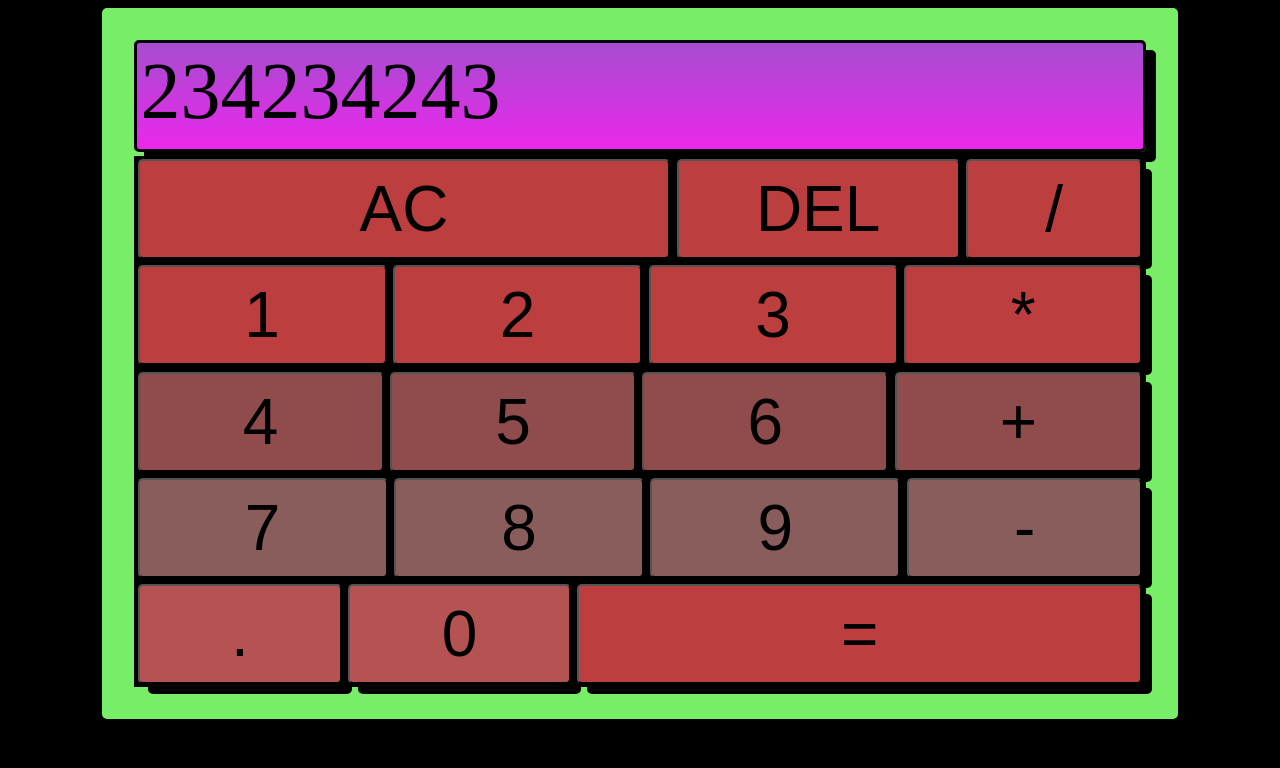
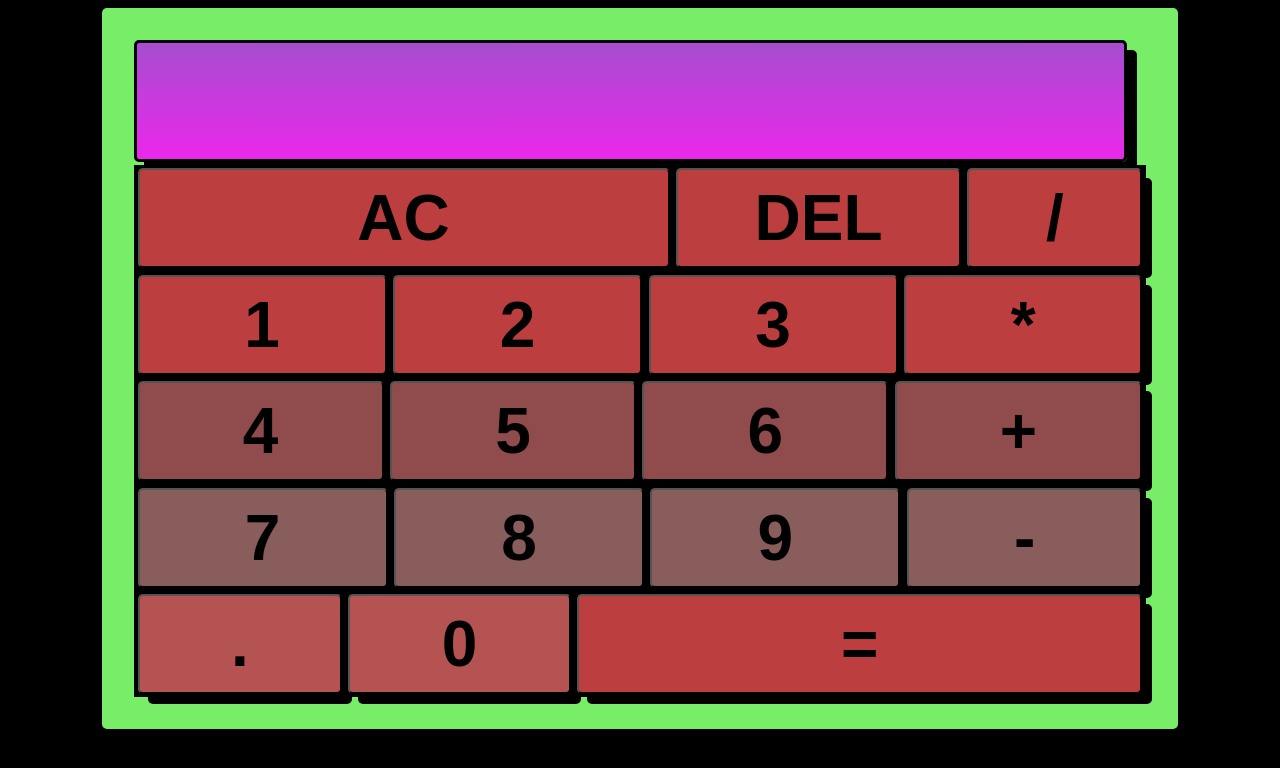
Before and after one commit to sunnyeyles/03-project-calulator, a website: page index.html in a window 1280 px wide. Drawn offline with Linux system fonts and the light colour scheme.

Commit message:
Finished with most of css

```diff
--- a/index.html
+++ b/index.html
@@ -11,7 +11,8 @@
     <section class = "main">
         <div class = "calculator">
             <!-- screen -->
-            <p class="screen">234234243</p>
+            <!-- <p class="screen">234234243</p> -->
+            <input type="text">
 
             <!-- first button row -->
             <div class="row-1">
--- a/styles.css
+++ b/styles.css
@@ -1,3 +1,5 @@
+@import url('https://fonts.googleapis.com/css2?family=Lato:wght@400;700&family=Orbitron:wght@600&display=swap');
+
 html{
     margin: 0;
     padding: 0;
@@ -17,22 +19,26 @@ body{
 }
 
 /* screen */
-.calculator p{
+.calculator input{
     background: linear-gradient(rgb(166, 77, 208), rgb(235, 39, 235));
     margin: auto;
     margin-bottom: 0.2rem;
     font-size: 5rem;
-    padding: 0.2rem;
+    padding: 0.5rem;
     border: solid black;
     box-shadow: 10px 10px;
     border-radius: 5px;
     height: 100px;
+    font-family: 'Lato', sans-serif;
+    font-family: 'Orbitron', sans-serif;
+    width: 96%;
 }
 /* button styling starts */
 .calculator button{
     height: 100px;
     margin: 0.2rem;
     font-size: 4rem;
+    font-weight: 600;
     box-shadow: 10px 10px;
     border-radius: 5px;
 }
```
